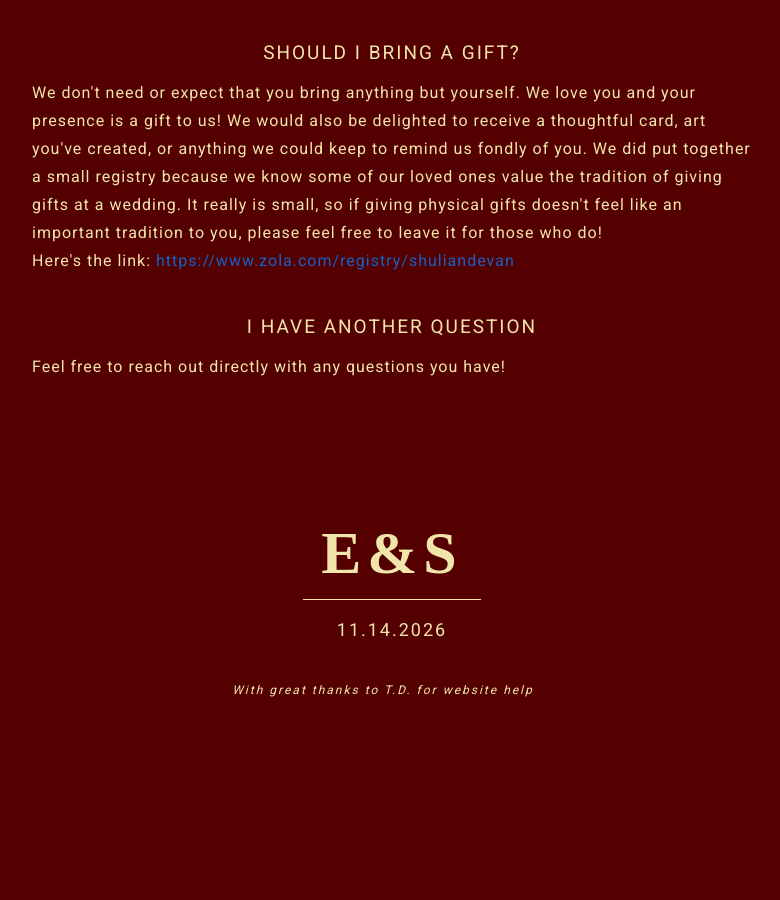
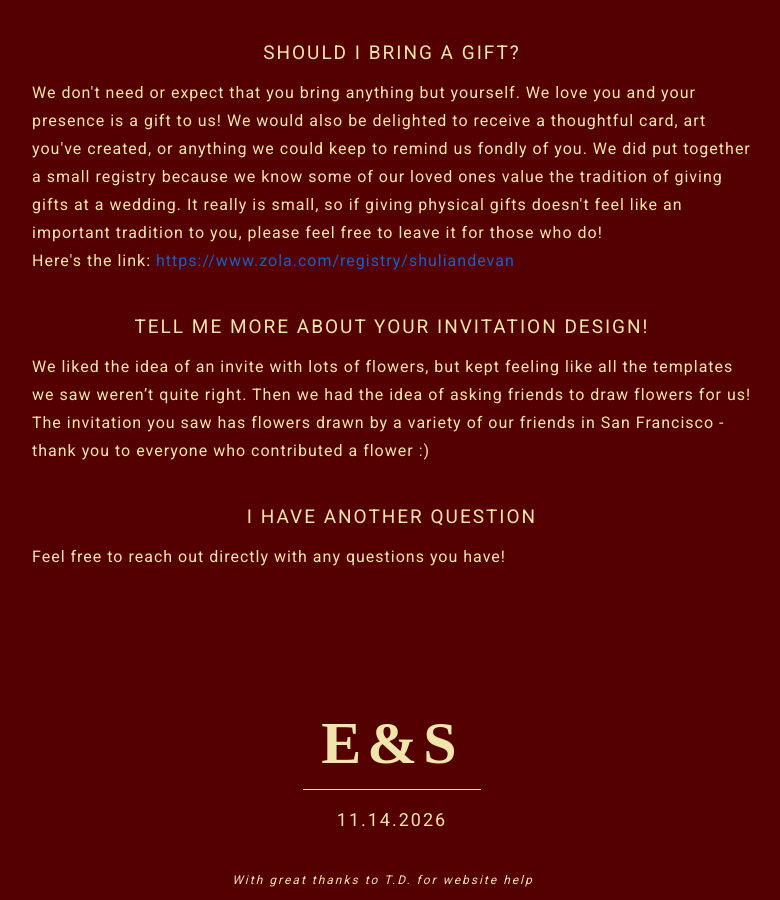
Before and after one commit to shulijones/wedding, a Jekyll site: the page built from q-a.md, in a window 1280 px wide and 900 px high, scrolled down 879 px. Shown: the whole window, without its empty margins (248-1028 px from the left). Built offline with Jekyll 4.4.1, drawn with Linux system fonts in a browser that asks for light colours; some web fonts are replaced; before the commit the page ends 1589 px from its top, so only the background shows below that.

Commit message:
Add invite design to FAQ

```diff
--- a/q-a.md
+++ b/q-a.md
@@ -17,6 +17,8 @@ layout: main
         </div>
         <h4 class="section-header">Should I bring a gift?</h4>
         <div class="section-item">We don't need or expect that you bring anything but yourself. We love you and your presence is a gift to us! We would also be delighted to receive a thoughtful card, art you've created, or anything we could keep to remind us fondly of you. We did put together a small registry because we know some of our loved ones value the tradition of giving gifts at a wedding. It really is small, so if giving physical gifts doesn't feel like an important tradition to you, please feel free to leave it for those who do!<br>Here's the link: <a href="https://www.zola.com/registry/shuliandevan" target="_blank" class="nicelink">https://www.zola.com/registry/shuliandevan</a></div>
+        <h4 class="section-header">Tell me more about your invitation design!</h4>
+        <div class="section-item">We liked the idea of an invite with lots of flowers, but kept feeling like all the templates we saw weren’t quite right. Then we had the idea of asking friends to draw flowers for us! The invitation you saw has flowers drawn by a variety of our friends in San Francisco - thank you to everyone who contributed a flower :)</div>
         <h4 class="section-header">I have another question</h4>
         <div class="section-item">Feel free to reach out directly with any questions you have!</div>
     </div>
```
